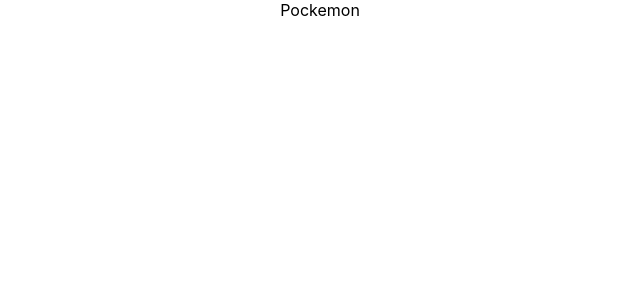
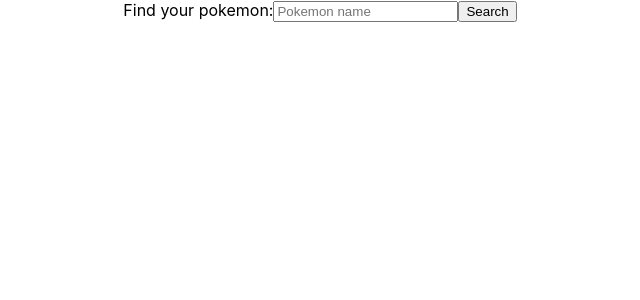
Before and after one commit to Parfum505/pockemon-react-typescript, a React (Create React App) app: page / in a window 1280 px wide. Shown: the top 300 px of the page, without its empty margins (320-960 px from the left). Built offline with nearby package versions, Linux system fonts and the light colour scheme.

Commit message:
add PokemonDetails, searchForm

```diff
--- a/package.json
+++ b/package.json
@@ -12,12 +12,14 @@
     "@types/react": "^16.9.0",
     "@types/react-dom": "^16.9.0",
     "@types/react-redux": "^7.1.9",
+    "@types/react-router-dom": "^5.1.5",
     "@types/redux": "^3.6.0",
     "@types/redux-thunk": "^2.1.0",
     "axios": "^0.19.2",
     "react": "^16.13.1",
     "react-dom": "^16.13.1",
     "react-redux": "^7.2.0",
+    "react-router-dom": "^5.2.0",
     "react-scripts": "3.4.1",
     "redux": "^4.0.5",
     "redux-devtools-extension": "^2.13.8",
--- a/src/App.tsx
+++ b/src/App.tsx
@@ -2,10 +2,18 @@
 import "./App.css";
 import { useSelector } from "react-redux";
 import { RootStore } from "./redux/store/store";
+import SearchForm from "./components/searchForm/search-form";
+import PokemonDetails from "./components/pokemonDetais/pokemon-detais";
 
 const App: React.FC = () => {
   const pokemonState = useSelector((state: RootStore) => state.pokemon);
-  return <div className="App">Pockemon</div>;
+  console.log(pokemonState);
+  return (
+    <div className="App">
+      <SearchForm />
+      <PokemonDetails pokemonState={pokemonState} />
+    </div>
+  );
 };
 
 export default App;
--- /dev/null
+++ b/src/components/pokemonDetais/pokemon-detais.tsx
@@ -0,0 +1,35 @@
+import React from "react";
+import { PokemontStateI } from "../../redux/reducers/pokemon.reducer";
+
+interface IPokemonDetaisProps {
+  pokemonState: PokemontStateI;
+}
+
+const PokemonDetails: React.FC<IPokemonDetaisProps> = ({ pokemonState }) => {
+  if (pokemonState.loading) {
+    return <p>Loading...</p>;
+  }
+  if (pokemonState.error) {
+    return <p>{pokemonState.error}</p>;
+  }
+  return (
+    <div>
+      {pokemonState.pokemon && (
+        <div>
+          <h2>Name: {pokemonState.pokemon.name}</h2>
+          <h3>Species: {pokemonState.pokemon.species.name}</h3>
+          <img src={pokemonState.pokemon.sprites.front_default} alt="icon" />
+          <img src={pokemonState.pokemon.sprites.back_default} alt="icon" />
+          <p>Abilities:</p>
+          <ul>
+            {pokemonState.pokemon.abilities.map((item, idx) => (
+              <li key={idx}>{item.ability.name}</li>
+            ))}
+          </ul>
+        </div>
+      )}
+    </div>
+  );
+};
+
+export default PokemonDetails;
--- /dev/null
+++ b/src/components/searchForm/search-form.tsx
@@ -0,0 +1,28 @@
+import React, { FormEvent, useRef } from "react";
+import { getPockemonByName } from "../../redux/actions/pokemon.action";
+import { useDispatch } from "react-redux";
+
+const SearchForm: React.FC = () => {
+  const dispatch = useDispatch();
+  const refInput = useRef<HTMLInputElement>(null);
+  const handleSubmit = (event: FormEvent<HTMLFormElement>) => {
+    event.preventDefault();
+    const pokemonName: string = refInput.current!.value.trim();
+    if (pokemonName) {
+      dispatch(getPockemonByName(pokemonName));
+    }
+  };
+  return (
+    <form onSubmit={handleSubmit}>
+      <label htmlFor="find_pokemon">Find your pokemon:</label>
+      <input
+        type="text"
+        id="find_pokemon"
+        ref={refInput}
+        placeholder="Pokemon name"
+      />
+      <button type="submit">Search</button>
+    </form>
+  );
+};
+export default SearchForm;
--- a/src/redux/actionTypes/pokemon.action.type.ts
+++ b/src/redux/actionTypes/pokemon.action.type.ts
@@ -5,24 +5,21 @@
 type PokemonAbility = {
   ability: {
     name: string;
-    url: string;
   };
 };
 type PokemonSprites = {
   front_default: string;
   back_default: string;
 };
-type PokemonStat = {
-  base_stat: number;
-  stat: {
+type PokemonSpecies = {
     name: string;
   };
-};
 
 export type Pokemon = {
+  name: string;
   abilities: PokemonAbility[];
   sprites: PokemonSprites;
-  stats: PokemonStat[];
+  species: PokemonSpecies;
 };
 interface PokemonFetchingStart {
   type: typeof POKEMON_FETCHING_START;
--- a/src/redux/reducers/pokemon.reducer.ts
+++ b/src/redux/reducers/pokemon.reducer.ts
@@ -6,7 +6,7 @@
   POKEMON_FETCHING_SUCCESS,
 } from "../actionTypes/pokemon.action.type";
 
-interface PokemontStateI {
+export interface PokemontStateI {
   loading: boolean;
   pokemon?: Pokemon;
   error: string;
```
Also changed, not shown: 1 other file (tests, documents, lock files or other folders).
